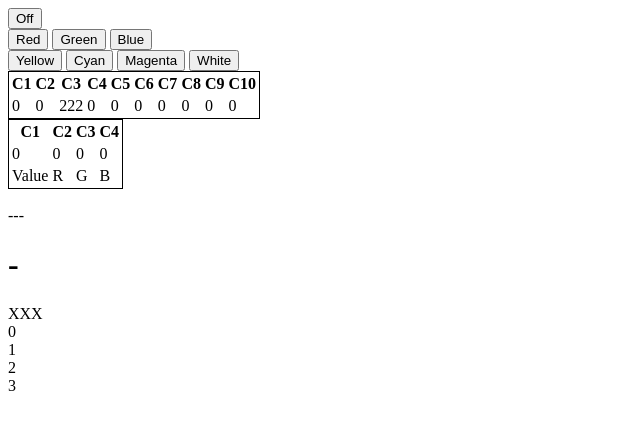
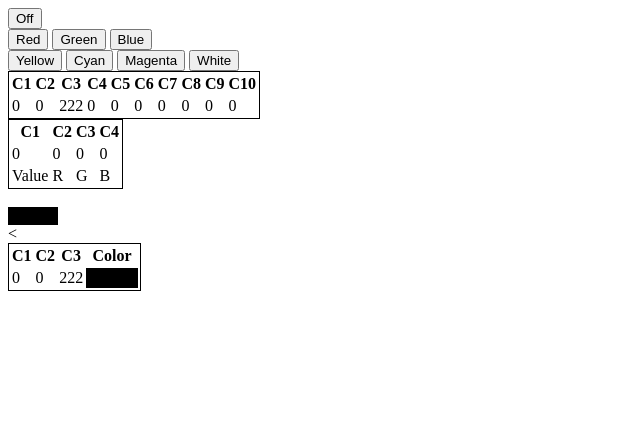
Before and after one commit to zerbroesler/DMXDetect, a plain HTML site: page index.html in a window 1280 px wide. Both pictures are taken after a click on the button "Off". Shown: the whole page, without its empty margins (0-640 px from the left). Drawn offline with Linux system fonts and the light colour scheme.

Commit message:
History is shown when clicking on buttons
Next step is to guess something

```diff
--- a/index.html
+++ b/index.html
@@ -4,8 +4,10 @@
     <head>
         <meta http-equiv="Content-Type" content="text/html; charset=utf-8" />
         <title>DMX autodetect</title>
+        <script type="text/javascript" src="src/event.js"></script>
         <script type="text/javascript" src="src/dmx.js"></script>
         <script type="text/javascript" src="src/color.js"></script>
+        <script type="text/javascript" src="src/guessed.js"></script>
         <script type="text/javascript" src="src/autoDetect.js"></script>
         <script type="text/javascript" src="src/buttons.js"></script>
         <script type="text/javascript" src="src/lamp.js"></script>
@@ -26,12 +28,7 @@
 
         <div id="dmx"></div>
         <div id="lamp"></div>
+        <div id="guessed"></div>
 
-        <h1>-</h1>
-        <div id="color" x-size ="100">XXX</div>
-        <div id="c0" x-size ="100">0</div>
-        <div id="c1" x-size ="100">1</div>
-        <div id="c2" x-size ="100">2</div>
-        <div id="c3" x-size ="100">3</div>
     </body>
 </html>
--- a/src/buttons.js
+++ b/src/buttons.js
@@ -1,4 +1,4 @@
-function Buttons(autodetect,lamp){
+function Buttons(guessed,dmx){
 
 	this.off = function(){
 		this.set(0,0,0);
@@ -26,12 +26,14 @@ function Buttons(autodetect,lamp){
 	};
 	this.set = function(r,g,b){
 		var color = new Color(r*255,g*255,b*255);
-
-		var channelNo = autodetect.getChannelNo();
-		color = autodetect.setChannelAttribute(color);
-		lamp.setElementColor("c"+channelNo,color);
-		autodetect.autodetect();
-		lamp.setColor();
+		guessed.addGuess(dmx,color);
+		event.notify('rerender');
+		event.notify('nextGuess');
+		//var channelNo = autodetect.getChannelNo();
+		// color = autodetect.setChannelAttribute(color);
+		// lamp.setElementColor("c"+channelNo,color);
+		// autodetect.autodetect();
+		// lamp.setColor();
 	}
 
 
--- a/src/dmx.js
+++ b/src/dmx.js
@@ -1,22 +1,48 @@
 var Dmx = function(){
 
     var channelValues = [];
-    var channelNo;
-    for(channelNo = 1;channelNo<=512;channelNo++){
+    for(var channelNo = 1;channelNo<=512;channelNo++){
         channelValues[channelNo]=0;
     }
 
+    function clone(){
+        var clonedDmx = new Dmx();
+        for(var channelNo = 1;channelNo<=512;channelNo++){
+            clonedDmx.setValue(channelNo,getValue(channelNo));
+        }
+        return clonedDmx;
+    }
+    function getMaxChannel(){
+        var maxChannel;
+        for(var channelNo = 1;channelNo<=512;channelNo++){
+            if(channelValues[channelNo] !== 0){
+                maxChannel = channelNo;
+            }
+        }
+        return maxChannel;
+    }
+
     function render(NumberOfChannels){
+        var html = renderHeading(NumberOfChannels);
+        html += renderData(NumberOfChannels);
+        html += '</table>';
+        return html;
+    }
+    function renderHeading(NumberOfChannels){
         var html = '<table style = "border: 1px solid black"><tr>\n';
         var channelNo;
         for(channelNo = 1;channelNo<=NumberOfChannels;channelNo++){
             html +=  '<th>C'+channelNo+'</th>\n';
         };
-        html += '</tr>\n<tr>';
+        html += '</tr>\n';
+        return html;
+    }
+    function renderData(NumberOfChannels){
+        var html = '<tr>';
         for(channelNo = 1;channelNo<=NumberOfChannels;channelNo++){
             html +=  '<td>'+channelValues[channelNo]+'</td>\n';
         };
-        html += '</tr></table>';
+        html += '</tr>';
         return html;
     }
 
@@ -42,7 +68,11 @@ var Dmx = function(){
     }
 
     return {
+        clone : clone,
+        getMaxChannel : getMaxChannel,
         render : render,
+        renderHeading : renderHeading,
+        renderData : renderData,
         getValue : getValue,
         setValue : setValue,
     }
--- /dev/null
+++ b/src/event.js
@@ -0,0 +1,23 @@
+function Event() {
+
+	// Observer Pattern
+
+	//this._sender = sender;
+    this._listeners = [];
+}
+
+Event.prototype = {
+    attach : function (listener) {
+        this._listeners.push(listener);
+    },
+    notify : function (args) {
+        var index;
+
+        for (index = 0; index < this._listeners.length; index += 1) {
+            this._listeners[index](/*this._sender,*/ args);
+        }
+    },
+    clearAll: function (){
+        this._listeners = [];
+    }
+};
--- /dev/null
+++ b/src/guessed.js
@@ -0,0 +1,33 @@
+Guessed = function(){
+
+    var numberOfChannels = 0;
+    var guessData = [];
+
+    function render(){
+        var html = new Dmx().renderHeading(numberOfChannels);
+        var color;
+        html = html.slice(0,-5); // Remove </tr>
+        html += '<th>Color</th></tr>';
+        for (var guessIndex = 0;guessIndex < guessData.length; guessIndex++){
+            html += guessData[guessIndex].dmx.renderData(numberOfChannels);
+            html = html.slice(0,-5); // Remove </tr>
+            color = guessData[guessIndex].color.getColor();
+            html += '<td style = "width: 50px; background-color : rgb('+(color.r)+','+(color.g)+","+(color.b)+');"> </td></tr>';
+        }
+        html += '</table>';
+        return html;
+    }
+    function addGuess(dmx,color){
+        numberOfChannels = Math.max(dmx.getMaxChannel(),numberOfChannels);
+        var guessIndex = guessData.length;
+        guessData[guessIndex] = {
+            dmx : dmx,
+            color : color
+        }
+    }
+    return{
+        render : render,
+        addGuess : addGuess,
+    }
+
+}
--- a/src/init.js
+++ b/src/init.js
@@ -1,12 +1,28 @@
  function init(){
 
+	event = new Event();
 	var ui = new Ui();
 	var dmx = new Dmx();
 	var lamp = new Lamp(['Value','R','G','B']);
+	var guessed = new Guessed();
+	buttons = new Buttons(guessed,dmx);
 	dmx.setValue(3,222);
 
-	ui.renderElement('dmx',dmx.render(10));
-	ui.renderElement('lamp',lamp.render());
+	var rerender = function(event){
+		if(event==='rerender'){
+			ui.renderElement('dmx',dmx.render(10));
+			ui.renderElement('lamp',lamp.render());
+			ui.renderElement('guessed',guessed.render());
+		}
+	}
+	var nextGuess = function(event){
+		if(event === 'nextGuess'){
+			guessed.nextGuess(dmx);
+		}
+	}
+
+	event.attach(rerender);
+	event.attach(nextGuess);
 
 	// 	var lamp = new Lamp(['Value','R','G','B']);
 // //var lamp = new Lamp(['R','G','B']);
--- a/src/lamp.js
+++ b/src/lamp.js
@@ -2,22 +2,6 @@ var Lamp = function(channelMap){
 
     var dmx = new Dmx();
     var NumberOfChannels = channelMap.length;
-
-    // if(channelMap.includes('Value')){
-    //     color.setValue(0);
-    // }else{
-    //     color.setValue(255);
-    // }
-
-	// this.setColor = function(){
-	// 	this.setElementColor("color",color);
-	// }
-
-	// this.setElementColor = function(elementName,color){
-	// 	var element = document.getElementById(elementName);
-	// 	var values = color.getColor();
-	// 	element.setAttribute("style",'background-color : rgb('+(values.r)+','+(values.g)+","+(values.b));
-	// }
 
     setChannelValue = function(channel,value){
         dmx.setValue(channel,value);
@@ -48,15 +32,18 @@ var Lamp = function(channelMap){
         return color;
     };
     function render(){
-        var dmxhtml = dmx.render(NumberOfChannels);
-        var re = RegExp('^(.+)(<\/table>)$','s');
-        var withoutTableHtml = re.exec(dmxhtml)[1];
+        var dmxHtml = dmx.renderHeading(NumberOfChannels);
+        dmxHtml += dmx.renderData(NumberOfChannels);
+        dmxHtml += '<tr>\n';
         channelMap.forEach(function(attribute){
-            withoutTableHtml +=  '<td>'+attribute+'</td>\n';
+            dmxHtml +=  '<td>'+attribute+'</td>\n';
         });
-        withoutTableHtml += '</tr>\n</table>\n';
-        var html = '<div id="color" x-size ="50px">---</div>';
-        return withoutTableHtml + '<br>' + html;
+        dmxHtml += '</tr>\n</table>\n';
+        var color = getColor().getColor();
+        var html = '<div id="color"  style = "width : 50px; background-color : rgb('+(color.r)+','+(color.g)+","+(color.b)+')"';
+        html+='>---</div>';
+
+        return dmxHtml + '<br>' + html;
     };
 
     return {
```
Also changed, not shown: qunit.html (+4 -1 lines), test/dmxTest.js (+26 -4 lines), test/guessedTest.js (added, +12 -0 lines), test/lampTest.js (+1 -0 lines).
